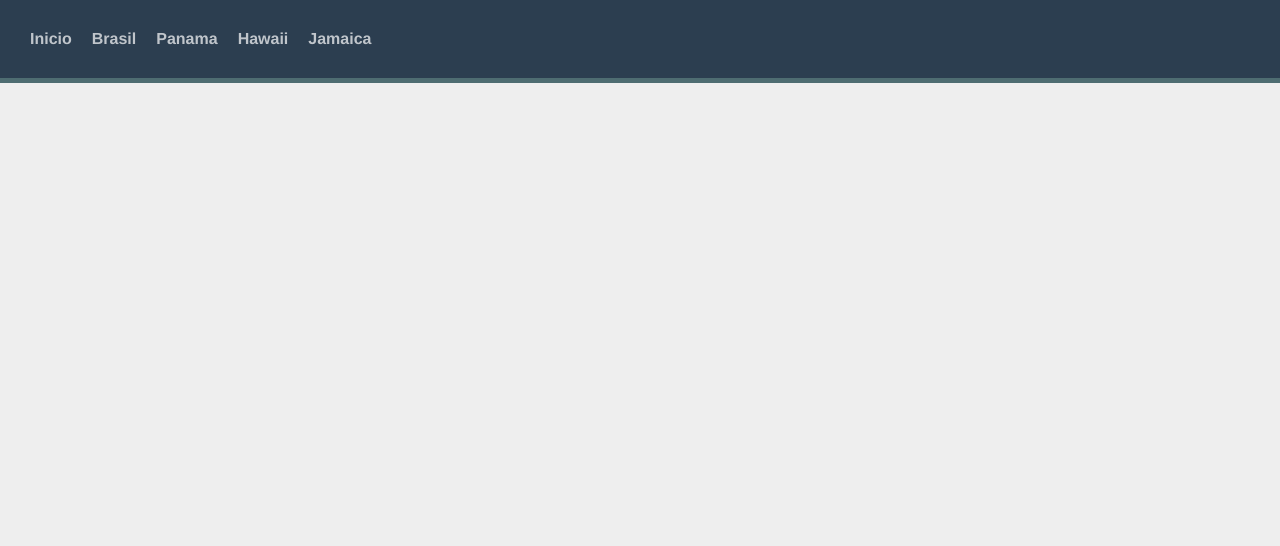
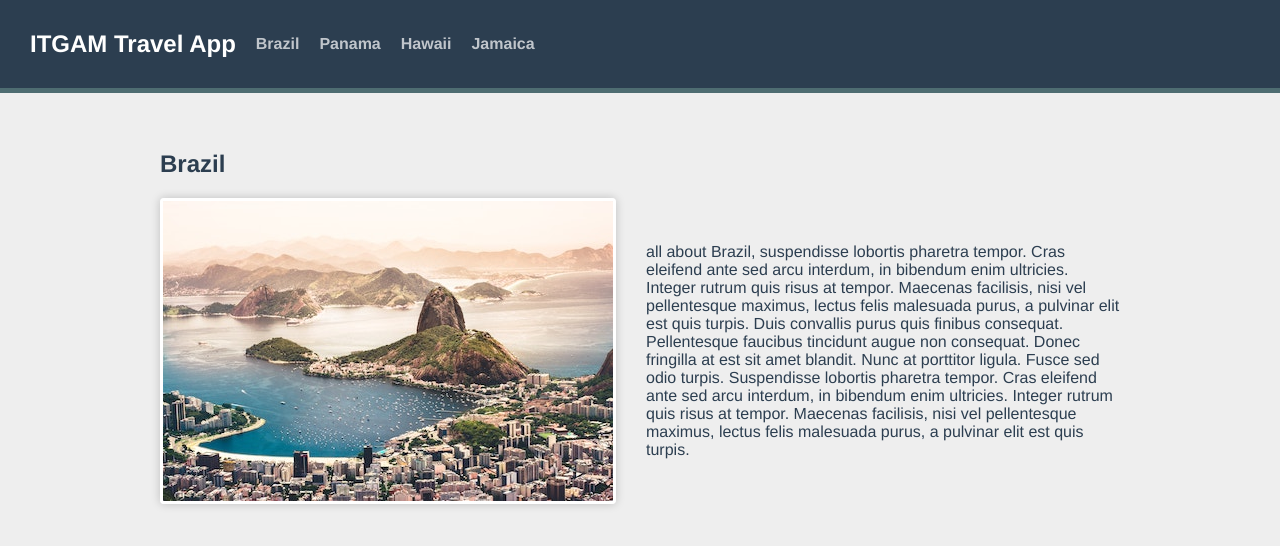
Before and after one commit to rivalcoba/vue-router, a Vue app: page /Destination/1/1 in a window 1280 px wide. Shown: the top 546 px of the page. Built offline with nearby package versions, Linux system fonts and the light colour scheme.

Commit message:
Clean Up

```diff
--- a/src/components/TheNavigation.vue
+++ b/src/components/TheNavigation.vue
@@ -1,9 +1,26 @@
 <template>
 <div id="nav">
-  <router-link to="/">Inicio</router-link>
-  <router-link to="/brazil">Brasil</router-link>
-  <router-link to="/panama">Panama</router-link>
-  <router-link to="/hawaii">Hawaii</router-link>
-  <router-link to="/jamaica">Jamaica</router-link>
+  <router-link id="logo" to="/">ITGAM Travel App</router-link>
+  <router-link v-for="destination in destinations"
+  :key="destination.id"
+  :to="{
+  name: 'destination.show',
+  params: {
+    id: destination.id,
+    slug: destination.slug
+  }
+  }">
+    {{destination.name}}
+  </router-link>
 </div>
 </template>
+<script>
+import sourceData from '@/data.json'
+export default{
+  data(){
+    return {
+      destinations: sourceData.destinations
+    }
+  }
+}
+</script>
--- a/src/router/index.js
+++ b/src/router/index.js
@@ -9,27 +9,7 @@
     component: Home,
   },
   {
-    path: "/brazil",
-    name: "Brazil",
-    component: () => import("@/views/Brazil.vue"),
-  },
-  {
-    path: "/panama",
-    name: "Panama",
-    component: () => import("@/views/Panama.vue"),
-  },
-  {
-    path: "/hawaii",
-    name: "Hawaii",
-    component: () => import("@/views/Hawaii.vue"),
-  },
-  {
-    path: "/jamaica",
-    name: "Jamaica",
-    component: () => import("@/views/Jamaica.vue"),
-  },
-  {
-    path: "/Destination/:id",
+    path: "/Destination/:id/:slug",
     name: "destination.show",
     component: () => import("@/views/DestinationShow.vue")
   }
--- a/src/views/Brazil.vue
+++ /dev/null
@@ -1,5 +0,0 @@
-<template>
-  <div class="brazil">
-    <h1>Brasil</h1>
-  </div>
-</template>
--- a/src/views/Hawaii.vue
+++ /dev/null
@@ -1,5 +0,0 @@
-<template>
-  <div class="hawaii">
-    <h1>Hawaii</h1>
-  </div>
-</template>
--- a/src/views/Home.vue
+++ b/src/views/Home.vue
@@ -5,7 +5,12 @@
       <router-link
       v-for="destination in destinations"
       :key="destination.id"
-      :to="{name: 'destination.show', params:{id: destination.id}}">
+      :to="{
+        name: 'destination.show', params: {
+        id: destination.id,
+        slug: destination.slug
+      }
+      }">
       <h2>{{destination.name}}</h2>
       <img :src="`images/${destination.image}`" alt="destination.name">
       </router-link>
--- a/src/views/Jamaica.vue
+++ /dev/null
@@ -1,5 +0,0 @@
-<template>
-  <div class="jamaica">
-    <h1>Jamaica</h1>
-  </div>
-</template>
--- a/src/views/Panama.vue
+++ /dev/null
@@ -1,5 +0,0 @@
-<template>
-  <div class="panama">
-    <h1>Panama</h1>
-  </div>
-</template>
```
